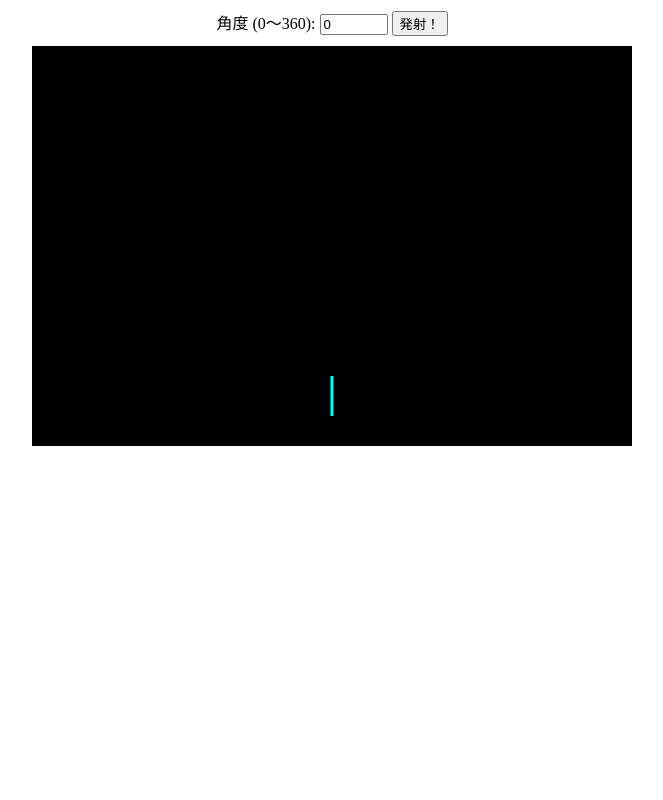
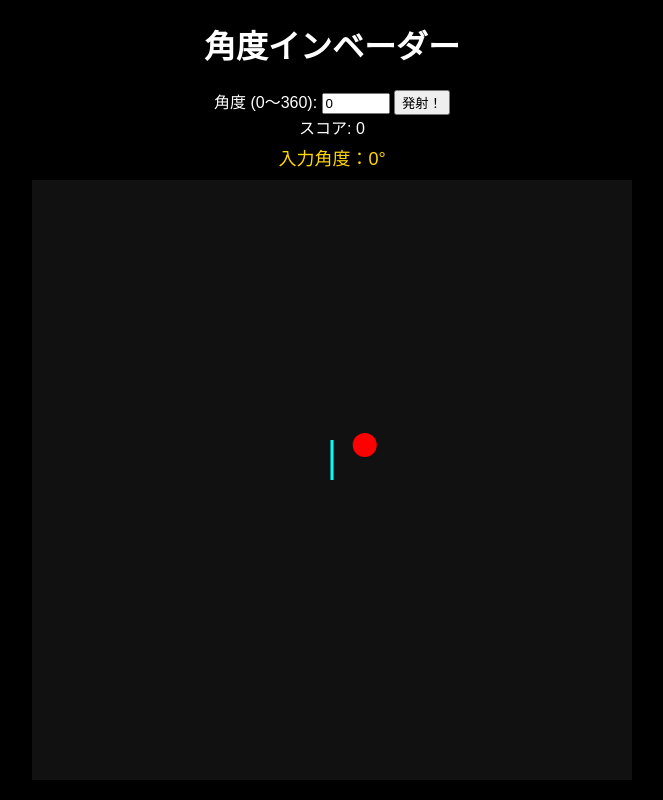
Before and after one commit to TUKU-cloud/angle-invader, a plain HTML site: page index.html in a window 1280 px wide. Both pictures are taken after a click on the button "発射！". Shown: the whole page, without its empty margins (308-971 px from the left). Drawn offline with Linux system fonts and the light colour scheme.

Commit message:
Update index.html

```diff
--- a/index.html
+++ b/index.html
@@ -4,32 +4,32 @@
   <meta charset="UTF-8">
   <title>角度インベーダーゲーム</title>
   <style>
-    canvas {
-      background: #000;
-      display: block;
-      margin: 0 auto;
-    }
-    #controls {
-      text-align: center;
-      margin: 10px;
-    }
-    input[type="number"] {
-      width: 60px;
-    }
+    body { background: #000; color: white; font-family: sans-serif; text-align: center; }
+    canvas { background: #111; display: block; margin: 10px auto; }
+    #controls { margin: 10px; }
+    input[type="number"] { width: 60px; }
+    #angleDisplay { margin-top: 5px; font-size: 18px; color: gold; }
   </style>
 </head>
 <body>
+  <h1>角度インベーダー</h1>
   <div id="controls">
     <label>角度 (0〜360): <input type="number" id="angleInput" min="0" max="360" value="0"></label>
-    <button onclick="fire()">発射！</button>
+    <button onclick="prepareFire()">発射！</button>
+    <div>スコア: <span id="score">0</span></div>
+    <div id="angleDisplay"></div>
   </div>
-  <canvas id="gameCanvas" width="600" height="400"></canvas>
+  <canvas id="gameCanvas" width="600" height="600"></canvas>
 
   <script>
     const canvas = document.getElementById("gameCanvas");
     const ctx = canvas.getContext("2d");
-    const center = { x: canvas.width / 2, y: canvas.height - 30 };
+    const center = { x: canvas.width / 2, y: canvas.height / 2 };
     let bullets = [];
+    let enemies = [];
+    let score = 0;
+    let firingAngle = 0;
+    let showAngleArc = false;
 
     function drawPointer(angle) {
       ctx.save();
@@ -44,8 +44,28 @@
       ctx.restore();
     }
 
-    function fire() {
+    function drawAngleArc(angle) {
+      if (!showAngleArc) return;
+      ctx.beginPath();
+      ctx.moveTo(center.x, center.y);
+      ctx.fillStyle = "yellow";
+      ctx.arc(center.x, center.y, 50, 0, -angle * Math.PI / 180, true);
+      ctx.closePath();
+      ctx.fill();
+    }
+
+    function prepareFire() {
       const angle = parseFloat(document.getElementById("angleInput").value);
+      firingAngle = angle;
+      showAngleArc = true;
+      document.getElementById("angleDisplay").textContent = `入力角度：${angle}°`;
+      setTimeout(() => {
+        fire(angle);
+        showAngleArc = false;
+      }, 1000); // 1秒待機してから発射
+    }
+
+    function fire(angle) {
       const rad = -angle * Math.PI / 180;
       bullets.push({
         x: center.x,
@@ -55,27 +75,60 @@
       });
     }
 
+    function spawnEnemy() {
+      const angle = Math.random() * 2 * Math.PI;
+      const radius = 300;
+      const x = center.x + radius * Math.cos(angle);
+      const y = center.y + radius * Math.sin(angle);
+      const dx = (center.x - x) / 100;
+      const dy = (center.y - y) / 100;
+      enemies.push({ x, y, dx, dy });
+    }
+
     function update() {
       ctx.clearRect(0, 0, canvas.width, canvas.height);
-      const angle = parseFloat(document.getElementById("angleInput").value);
-      drawPointer(angle);
+      drawAngleArc(firingAngle);
+      drawPointer(firingAngle);
 
-      bullets.forEach((b, i) => {
+      // update and draw bullets
+      bullets = bullets.filter(b => b.x >= 0 && b.x <= canvas.width && b.y >= 0 && b.y <= canvas.height);
+      bullets.forEach(b => {
         b.x += b.dx;
         b.y += -b.dy;
         ctx.fillStyle = "lime";
         ctx.beginPath();
         ctx.arc(b.x, b.y, 4, 0, Math.PI * 2);
         ctx.fill();
+      });
 
-        if (b.x < 0 || b.x > canvas.width || b.y < 0 || b.y > canvas.height) {
-          bullets.splice(i, 1);
-        }
+      // update and draw enemies
+      enemies.forEach((e, ei) => {
+        e.x += e.dx;
+        e.y += e.dy;
+        ctx.fillStyle = "red";
+        ctx.beginPath();
+        ctx.arc(e.x, e.y, 12, 0, Math.PI * 2);
+        ctx.fill();
+
+        // 衝突判定
+        bullets.forEach((b, bi) => {
+          const dist = Math.hypot(b.x - e.x, b.y - e.y);
+          if (dist < 12) {
+            enemies.splice(ei, 1);
+            bullets.splice(bi, 1);
+            score++;
+            document.getElementById("score").textContent = score;
+          }
+        });
       });
 
       requestAnimationFrame(update);
     }
 
+    // 初期敵出現と定期出現
+    spawnEnemy();
+    setInterval(spawnEnemy, 3000);
+
     update();
   </script>
 </body>
```
